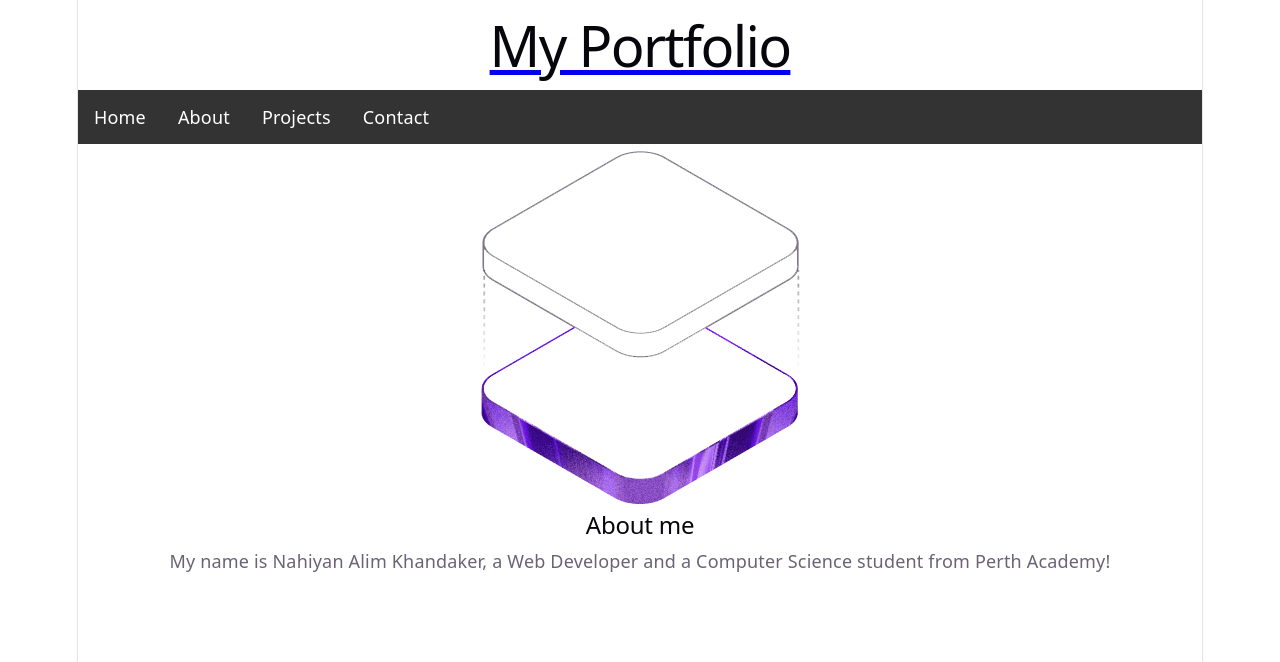
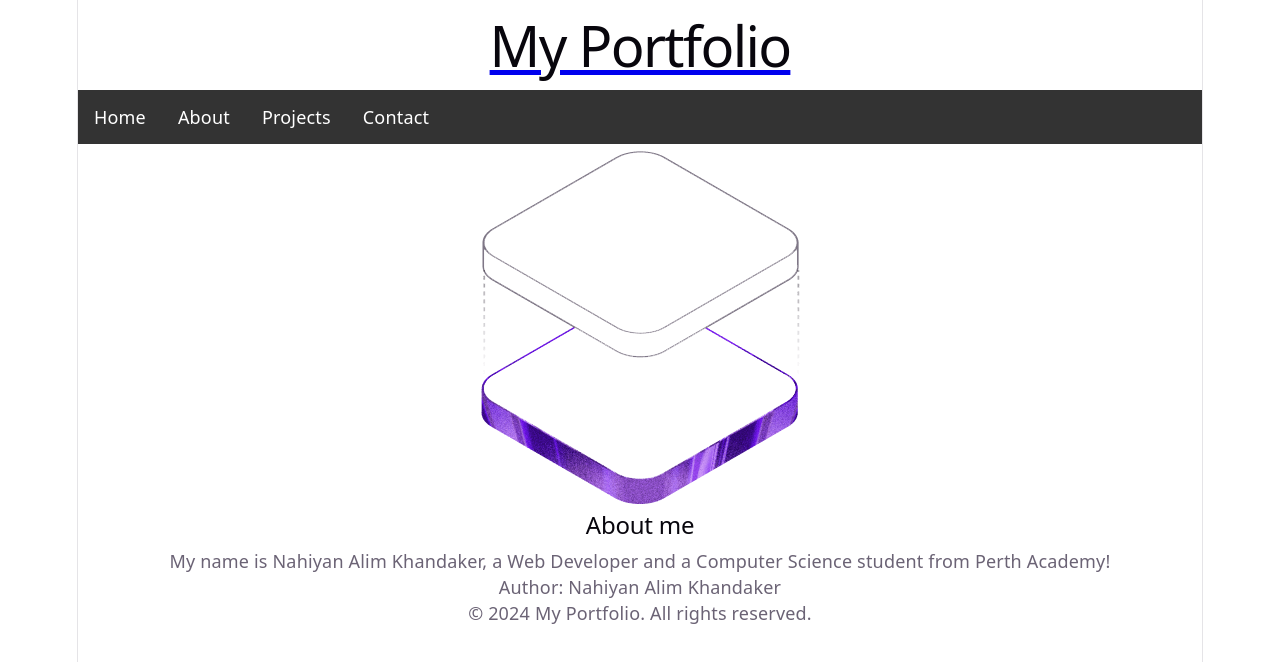
Before and after one commit to NahiyanKhandaker/myPortfolioSite, a React (Vite) app in the folder myPortfolioSite/: page /about in a window 1280 px wide. Shown: the top 662 px of the page. Built offline with nearby package versions, Linux system fonts and the light colour scheme.

Commit message:
fixed footer issues!

```diff
--- /dev/null
+++ b/myPortfolioSite/src/components/footer.tsx
@@ -0,0 +1,10 @@
+const Footer = () => {
+    return (
+        <footer>
+            <p>Author: Nahiyan Alim Khandaker</p>
+            <p>&copy; 2024 My Portfolio. All rights reserved.</p>
+        </footer>
+    );
+};
+
+export default Footer;
--- a/myPortfolioSite/src/components/header.tsx
+++ b/myPortfolioSite/src/components/header.tsx
@@ -3,7 +3,7 @@ import { Link } from 'react-router-dom';
 const Header: React.FC = () => {
   return (
     <header>
-      <a href = "./App.tsx"><h1>My Portfolio</h1></a>
+      <a href = "/"><h1>My Portfolio</h1></a>
       <nav>
         <ul>
           <li><Link to="/">Home</Link></li>
--- a/myPortfolioSite/src/main.tsx
+++ b/myPortfolioSite/src/main.tsx
@@ -4,6 +4,7 @@ import { BrowserRouter, Routes, Route } from 'react-router-dom'
 import Header from './components/header.tsx'
 import Home from './App.tsx'
 import About from './pages/about.tsx'
+import Footer from './components/footer.tsx'
 
 import './index.css'
 
@@ -19,6 +20,7 @@ ReactDOM.createRoot(document.getElementById('root')!).render(
           <Route path="/" element={<Home />} />
           <Route path="/about" element={<About />} />
         </Routes>
+        <Footer/>
       </div>
     </BrowserRouter>
   </React.StrictMode>,
```
